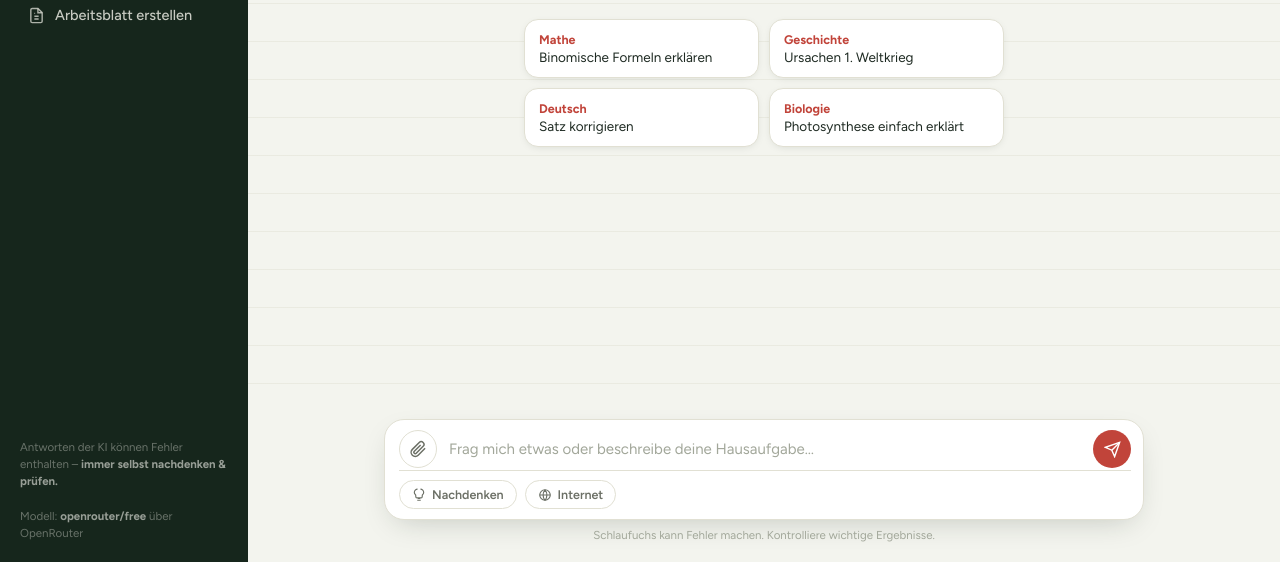
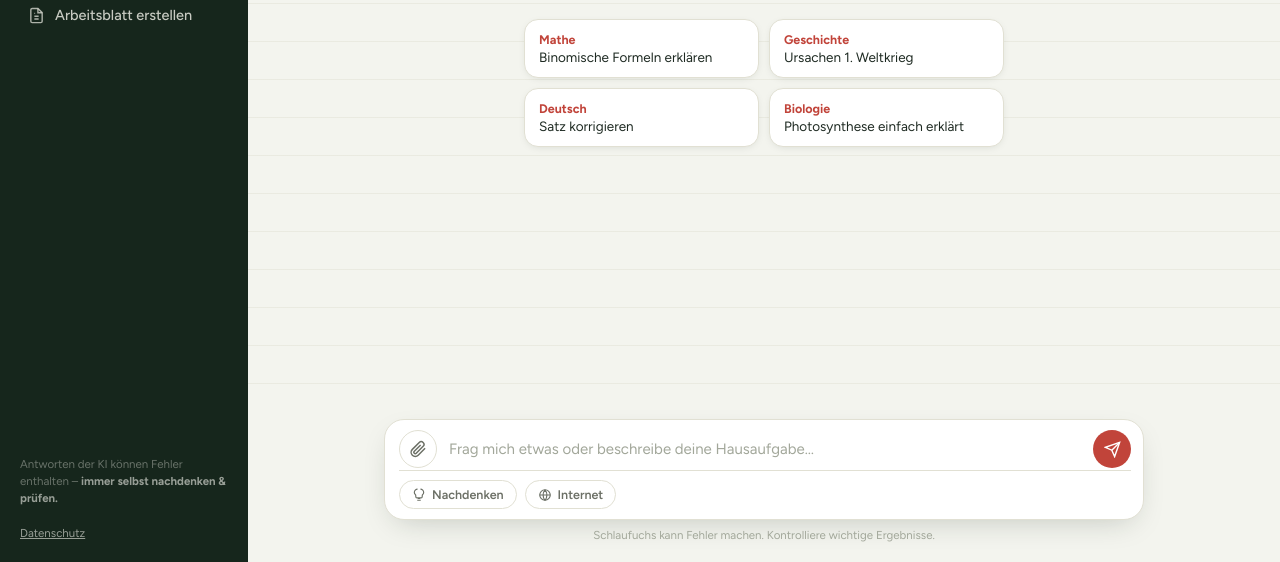
Before and after one commit to patrickdevel/schoolai-online, a website: page ai.html in a window 1280 px wide. Shown: the part 238-800 px from the top of the page. Drawn offline with Linux system fonts and the light colour scheme.

Commit message:
Update ai.html

```diff
--- a/ai.html
+++ b/ai.html
@@ -715,7 +715,7 @@
 
     <div class="sidebar-footer">
       Antworten der KI können Fehler enthalten – <b>immer selbst nachdenken &amp; prüfen.</b><br><br>
-      Modell: <b>openrouter/free</b> über OpenRouter
+      <a href="datenschutz.html" style="color: rgba(239,239,231,0.6); text-decoration: underline;">Datenschutz</a>
     </div>
   </aside>
 
```
